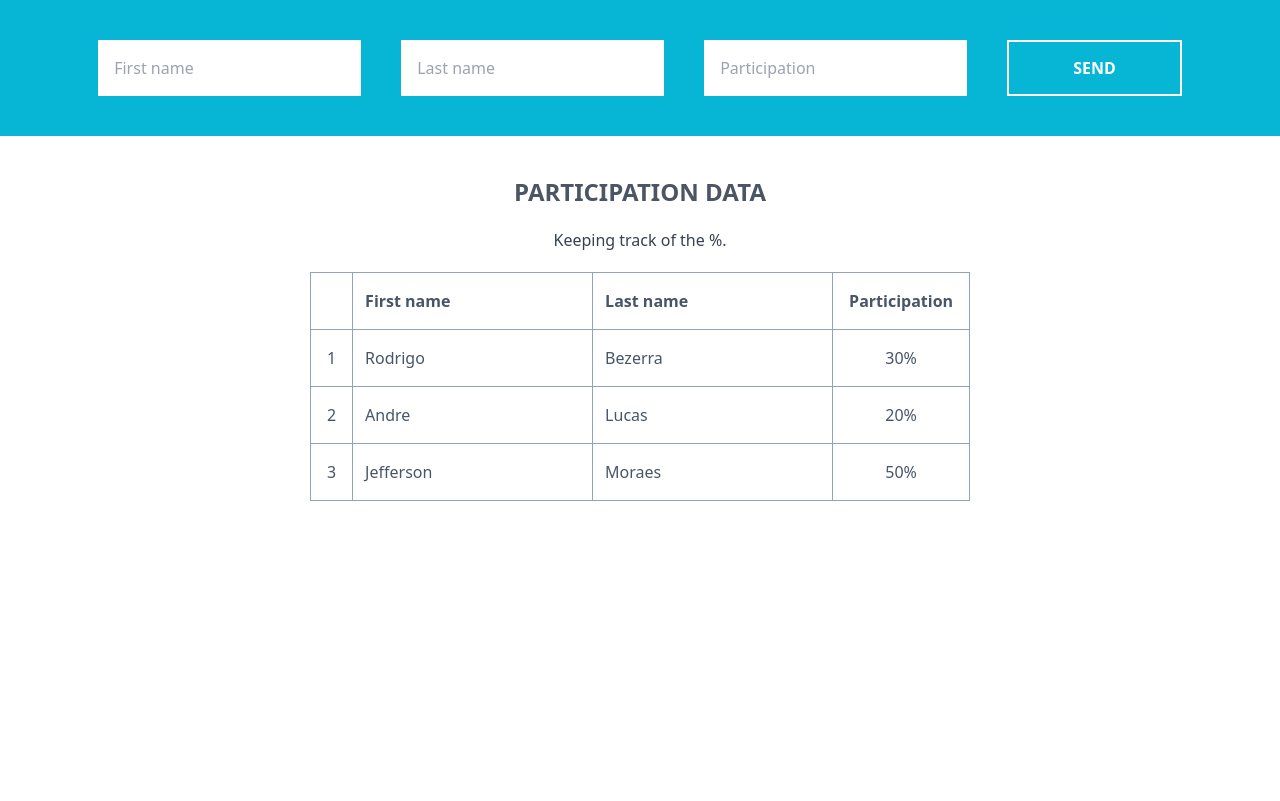
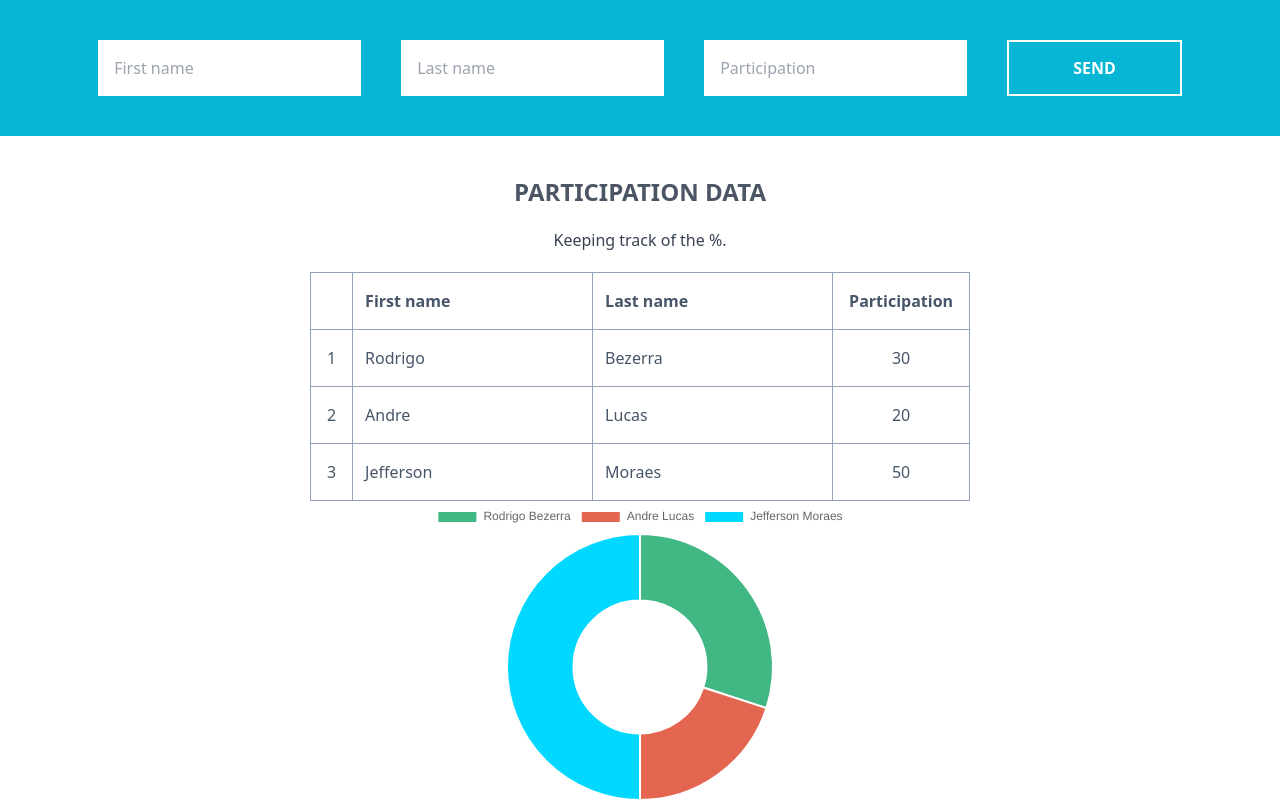
Before and after one commit to rodrigowb4ey/cotabox-challenge, a Vue app in the folder participation-form/: page / in a window 1280 px wide. Built offline with nearby package versions, Linux system fonts and the light colour scheme.

Commit message:
feat: Doughnut chart

```diff
--- a/participation-form/package.json
+++ b/participation-form/package.json
@@ -10,7 +10,9 @@
     "format": "prettier --write src/"
   },
   "dependencies": {
-    "vue": "^3.2.47"
+    "chart.js": "^4.2.1",
+    "vue": "^3.2.47",
+    "vue-chartjs": "^5.2.0"
   },
   "devDependencies": {
     "@rushstack/eslint-patch": "^1.2.0",
--- a/participation-form/src/App.vue
+++ b/participation-form/src/App.vue
@@ -5,7 +5,7 @@
       <input class="p-4" type="text" id="last-name" name="last-name" placeholder="Last name" />
       <input
         class="p-4"
-        type="int"
+        type="number"
         id="participation"
         name="participation"
         placeholder="Participation"
@@ -44,21 +44,67 @@
           </tbody>
         </table>
       </section>
+      <section id="data-graph">
+        <Doughnut ref="chart" :data="chartData" :options="chartOptions" />
+      </section>
     </section>
   </main>
 </template>
 
 <script>
+import { Chart as ChartJS, ArcElement, Tooltip, Legend } from 'chart.js'
+import { Doughnut } from 'vue-chartjs'
+
+ChartJS.register(ArcElement, Tooltip, Legend)
+
 export default {
   name: 'App',
+  components: {
+    Doughnut
+  },
   data() {
     return {
       participants: [
-        { id: 1, firstName: 'Rodrigo', lastName: 'Bezerra', participation: '30%' },
-        { id: 2, firstName: 'Andre', lastName: 'Lucas', participation: '20%' },
-        { id: 3, firstName: 'Jefferson', lastName: 'Moraes', participation: '50%' }
-      ]
+        { id: 1, firstName: 'Rodrigo', lastName: 'Bezerra', participation: 30 },
+        { id: 2, firstName: 'Andre', lastName: 'Lucas', participation: 20 },
+        { id: 3, firstName: 'Jefferson', lastName: 'Moraes', participation: 50 }
+      ],
+      chartData: {
+        labels: [],
+        datasets: [
+          {
+            backgroundColor: ['#41B883', '#E46651', '#00D8FF'],
+            data: []
+          }
+        ]
+      },
+      chartOptions: {
+        responsive: true,
+        maintainAspectRatio: false
+      }
     }
+  },
+  methods: {
+    updateChart() {
+      this.chartData.labels = this.participants.map(
+        (participant) => `${participant.firstName} ${participant.lastName}`
+      )
+
+      this.chartData.datasets[0].data = this.participants.map(
+        (participant) => participant.participation
+      )
+
+      this.$refs.chart.update()
+    }
+  },
+  created() {
+    this.chartData.labels = this.participants.map(
+      (participant) => `${participant.firstName} ${participant.lastName}`
+    )
+
+    this.chartData.datasets[0].data = this.participants.map(
+      (participant) => participant.participation
+    )
   }
 }
 </script>
```
Also changed, not shown: 1 other file (tests, documents, lock files or other folders).
